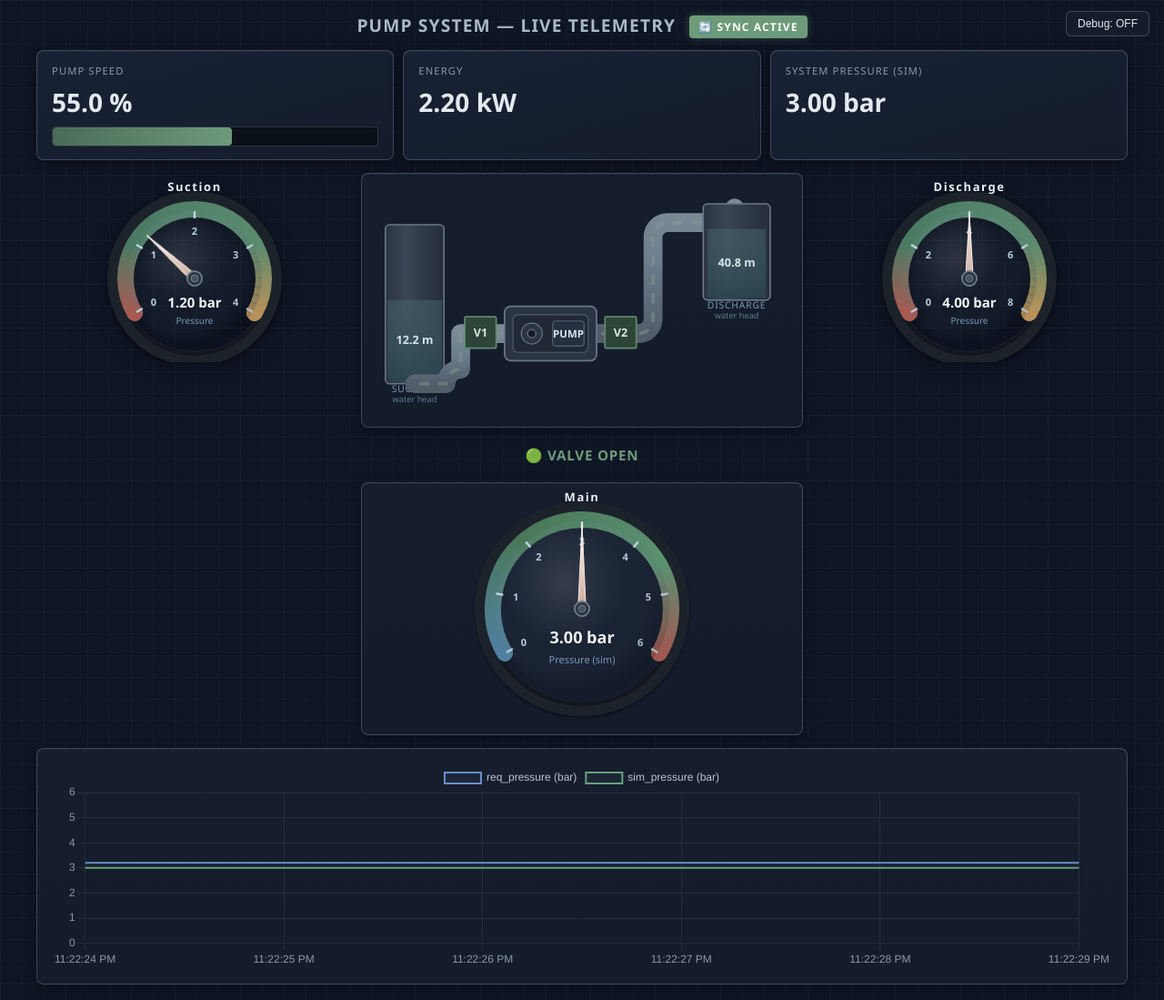
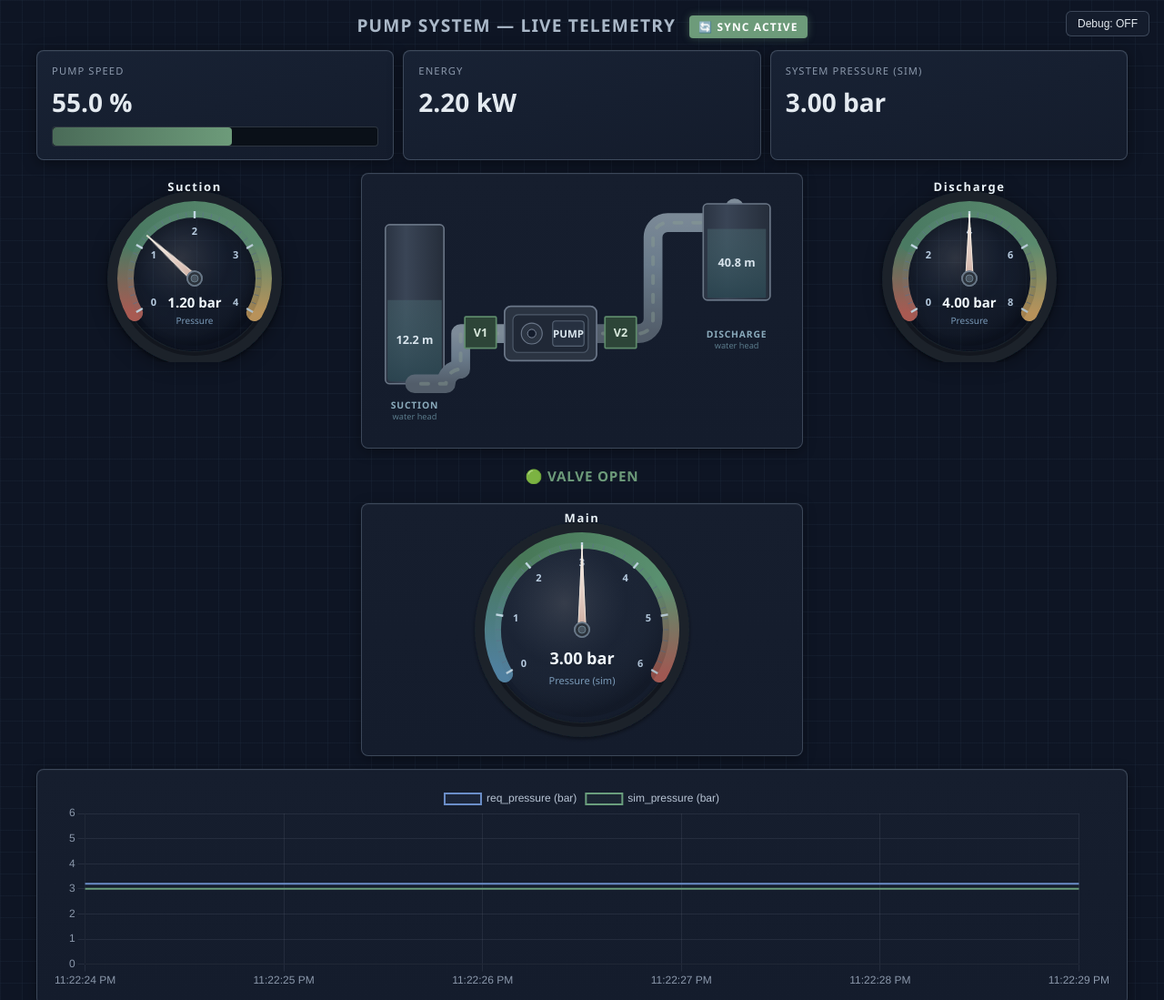
Before and after one commit to ViNuCodeCrafter/VFD-Pump-Control-Simulation, a plain HTML site: page Simulator/pump-dashboard.html in a window 1280 px wide. Shown: the top 1099 px of the page at 91% size. Drawn offline with nearby package versions, Linux system fonts and the light colour scheme.

Commit message:
changed position of icons and placement

```diff
--- a/Simulator/pump-dashboard.html
+++ b/Simulator/pump-dashboard.html
@@ -208,7 +208,7 @@
     <div class="gauge-panel" id="suction-gauge-host"></div>
     <div class="center-col">
       <div class="pipe-svg-wrap">
-        <svg id="pipe-system" viewBox="0 0 400 220" width="100%" height="auto" aria-label="Pipe system">
+        <svg id="pipe-system" viewBox="0 0 400 240" width="100%" height="auto" aria-label="Pipe system">
           <defs>
             <linearGradient id="tankGrad" x1="0%" y1="0%" x2="0%" y2="100%">
               <stop offset="0%" style="stop-color:#3d4a5c" />
@@ -244,8 +244,6 @@
           </g>
           <text id="tank-level-left" x="40" y="154" text-anchor="middle" dominant-baseline="middle" fill="#d8e4ec"
             font-size="11" font-weight="600" font-family="Segoe UI,sans-serif">—</text>
-          <text x="40" y="200" text-anchor="middle" fill="#7a9ab8" font-size="9" font-family="Segoe UI,sans-serif" letter-spacing="0.08em">SUCTION</text>
-          <text x="40" y="210" text-anchor="middle" fill="#5a7a8a" font-size="8" font-family="Segoe UI,sans-serif">water head</text>
           <path id="pipe-suction" fill="none" stroke="url(#pipeSteel)" stroke-width="18" stroke-linecap="round"
             stroke-linejoin="round" d="M 40 192 L 70 192 A 14 14 0 0 1 84 178 L 84 144 L 126 144" />
           <path id="flow-suction" fill="none" stroke="#7a8f88" stroke-width="3.5" stroke-dasharray="7 11"
@@ -287,8 +285,11 @@
           </g>
           <text id="tank-level-right" x="348" y="80" text-anchor="middle" dominant-baseline="middle" fill="#d8e4ec"
             font-size="11" font-weight="600" font-family="Segoe UI,sans-serif">—</text>
-          <text x="348" y="120" text-anchor="middle" fill="#7a9ab8" font-size="9" font-family="Segoe UI,sans-serif" letter-spacing="0.08em">DISCHARGE</text>
-          <text x="348" y="130" text-anchor="middle" fill="#5a7a8a" font-size="8" font-family="Segoe UI,sans-serif">water head</text>
+          <!-- Tank labels rendered LAST so they appear above pipes -->
+          <text x="40" y="216" text-anchor="middle" fill="#8aaabb" font-size="9" font-weight="600" font-family="Segoe UI,sans-serif" letter-spacing="0.08em">SUCTION</text>
+          <text x="40" y="226" text-anchor="middle" fill="#5a7a8a" font-size="8" font-family="Segoe UI,sans-serif">water head</text>
+          <text x="348" y="148" text-anchor="middle" fill="#8aaabb" font-size="9" font-weight="600" font-family="Segoe UI,sans-serif" letter-spacing="0.08em">DISCHARGE</text>
+          <text x="348" y="158" text-anchor="middle" fill="#5a7a8a" font-size="8" font-family="Segoe UI,sans-serif">water head</text>
         </svg>
       </div>
       <div class="valve-row" id="valve-status">🟢 VALVE OPEN</div>
```
